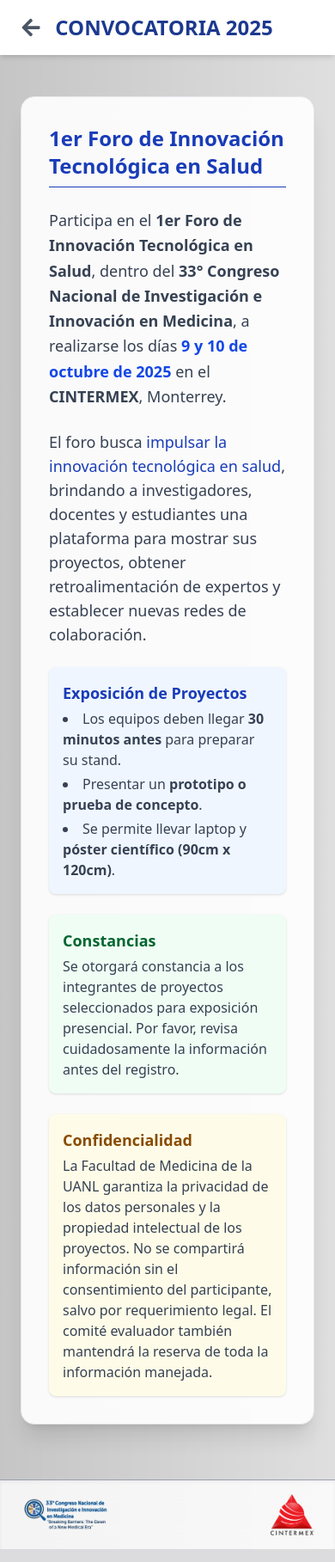
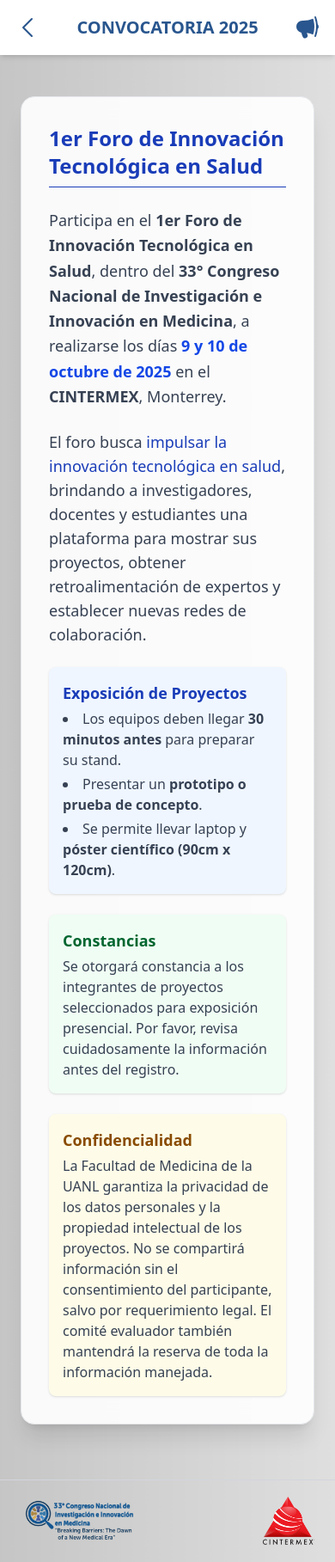
Before and after one commit to rhindet/CongresoApp, a React (Vite) app in the folder CongresoApp/frontend/: page /info in a window 390 px wide. Shown: the whole page at 86% size. Built offline with nearby package versions, Linux system fonts and the light colour scheme.

Commit message:
Events corregido y cambios responsive en Information

```diff
--- a/CongresoApp/frontend/src/components/Events.jsx
+++ b/CongresoApp/frontend/src/components/Events.jsx
@@ -34,7 +34,7 @@ const GridButton = ({ item, isDesktop }) => (
         to={item.to}
         className={`flex flex-col items-center justify-center bg-[#29568E] rounded-2xl md:rounded-3xl px-1 py-7 md:py-3 md:px-2 text-white font-semibold text-base md:text-2xl hover:bg-yellow-400 transition-all
       ${isDesktop
-                ? 'w-[48%] sm:w-[48%] md:w-auto min-w-[240px] max-w-[350px]'
+                ? 'w-[48%] sm:w-[48%] md:w-auto min-w-[200px] max-w-[350px]'
                 : 'w-full'}`}
     >
         {item.icon}
@@ -52,19 +52,19 @@ export default function Events() {
                 <HeaderDesktop backLink="/home" />
             </div>
 
-            <main className="min-h-dvh p-4 flex flex-col items-center justify-center">
+            <main className="min-h-dvh p-3 flex flex-col items-center justify-center">
                 {/* Logo del congreso */}
                 <div className='w-full md:w-1/2 flex flex-col items-center text-center'>
                     <img
                         src={logo}
                         alt="Logo Congreso"
-                        className='w-full max-w-lg md:max-w-3xl mt-6'
+                        className='w-full max-w-lg md:max-w-3xl mt-10'
                     />
                 </div>
 
                 {/* Vista Mobile*/}
                 <div
-                    className={`grid gap-4 w-full max-w-sm text-center mt-10 md:hidden ${gridItems.length === 1 ? 'grid-cols-1' : 'grid-cols-2'
+                    className={`grid gap-4 w-full max-w-sm text-center mt-6 md:hidden ${gridItems.length === 1 ? 'grid-cols-1' : 'grid-cols-2'
                         }`}
                 >
                     {gridItems.map((item, idx) => {
--- a/CongresoApp/frontend/src/components/Info.jsx
+++ b/CongresoApp/frontend/src/components/Info.jsx
@@ -17,30 +17,7 @@ export default function Info() {
             {/* CONTENIDO */}
             <main className="pt-24 pb-10 px-4 flex-grow w-full max-w-4xl mx-auto">
                 <div className="bg-white rounded-xl shadow-lg p-6 space-y-4">
-                    <h2 className="text-xl font-semibold">Bienvenido al Congreso</h2>
-                    <p className="text-gray-700 leading-relaxed">
-                        CONVOCA A TODA LA COMUNIDAD UNIVERSITARIA
-                    </p>
 
-                    <h3 className="text-lg font-semibold mt-4">Ubicación</h3>
-                    <p className="text-gray-700">
-                        Centro de Convenciones Cintermex, Monterrey, N.L.
-                    </p>
-
-                    <h3 className="text-lg font-semibold mt-4">Fecha y Horarios</h3>
-                    <ul className="list-disc list-inside text-gray-700">
-                        <li>📅 25 al 28 de Octubre 2025</li>
-                        <li>🕘 Horario: 9:00 AM - 6:00 PM</li>
-                    </ul>
-
-                    <h3 className="text-lg font-semibold mt-4">¿Qué incluye?</h3>
-                    <ul className="list-disc list-inside text-gray-700">
-                        <li>Ponencias y talleres</li>
-                        <li>Conferencistas nacionales e internacionales</li>
-                        <li>Presentaciones Orales</li>
-                        <li>Platicas Magistrales</li>
-                        <li>Simposios</li>
-                    </ul>
                 </div>
             </main>
 
--- a/CongresoApp/frontend/src/components/Information.jsx
+++ b/CongresoApp/frontend/src/components/Information.jsx
@@ -1,9 +1,11 @@
 
 import { Link } from 'react-router-dom';
-import { FaArrowLeft } from 'react-icons/fa';
-import logoPrincipal from '../assets/logo.png';
-import logoCintermex from '../assets/LogoCintermex.png';
+import HeaderMobile from '../modules/HeaderMobile'
+import HeaderDesktop from '../modules/HeaderDesktop'
+import logo from '../assets/logo.png'
+import logoCintermex from '../assets/LogoCintermex.png'
 import backgroundPage from '../assets/Fondo.png';
+
 
 function Information() {
   return (
@@ -16,24 +18,16 @@ function Information() {
         backgroundRepeat: 'no-repeat',
       }}
     >
-      {/* NAVBAR */}
-      <div className="bg-white fixed top-0 left-0 right-0 z-10 shadow-md">
-        <div className="flex items-center justify-between px-6 py-4 max-w-7xl mx-auto w-full">
-          <Link
-            to="/home"
-            className="text-gray-600 text-2xl hover:text-blue-700 transition"
-          >
-            <FaArrowLeft />
-          </Link>
-          <h1 className="text-2xl font-bold text-blue-900 text-center flex-1 mr-8">
-            CONVOCATORIA 2025
-          </h1>
-        </div>
+      {/* Header Mobile*/}
+      <HeaderMobile backLink="/home" title="CONVOCATORIA 2025" />
+      {/* Heacer Desktop */}
+      <div className="hidden md:block">
+        <HeaderDesktop backLink="/home" />
       </div>
 
       {/* CONTENIDO */}
       <main className="pt-28 pb-16 px-6 flex-grow w-full max-w-4xl mx-auto">
-        <div className="bg-white/90 backdrop-blur-md rounded-2xl shadow-xl p-8 space-y-6 border border-gray-200">
+        <section className="bg-white/90 backdrop-blur-md rounded-2xl shadow-xl p-8 space-y-6 border border-gray-200">
           <h2 className="text-2xl font-extrabold text-blue-800 border-b pb-2">
             1er Foro de Innovación Tecnológica en Salud
           </h2>
@@ -68,20 +62,20 @@ function Information() {
               La Facultad de Medicina de la UANL garantiza la privacidad de los datos personales y la propiedad intelectual de los proyectos. No se compartirá información sin el consentimiento del participante, salvo por requerimiento legal. El comité evaluador también mantendrá la reserva de toda la información manejada.
             </p>
           </div>
-        </div>
+        </section>
       </main>
 
       {/* FOOTER */}
-      <footer className="py-4 px-6 flex justify-between items-center w-full border-t border-gray-400 bg-white/80 backdrop-blur-md shadow-inner">
+      <footer className="py-4 px-6 flex justify-between items-center w-full border-t border-gray-300">
         <img
-          src={logoPrincipal}
+          src={logo}
           alt="Logo Principal"
-          className="h-12 object-contain"
+          className="w-35 object-contain"
         />
         <img
           src={logoCintermex}
           alt="Logo Cintermex"
-          className="h-12 object-contain"
+          className="w-15 object-contain"
         />
       </footer>
     </div>
```
